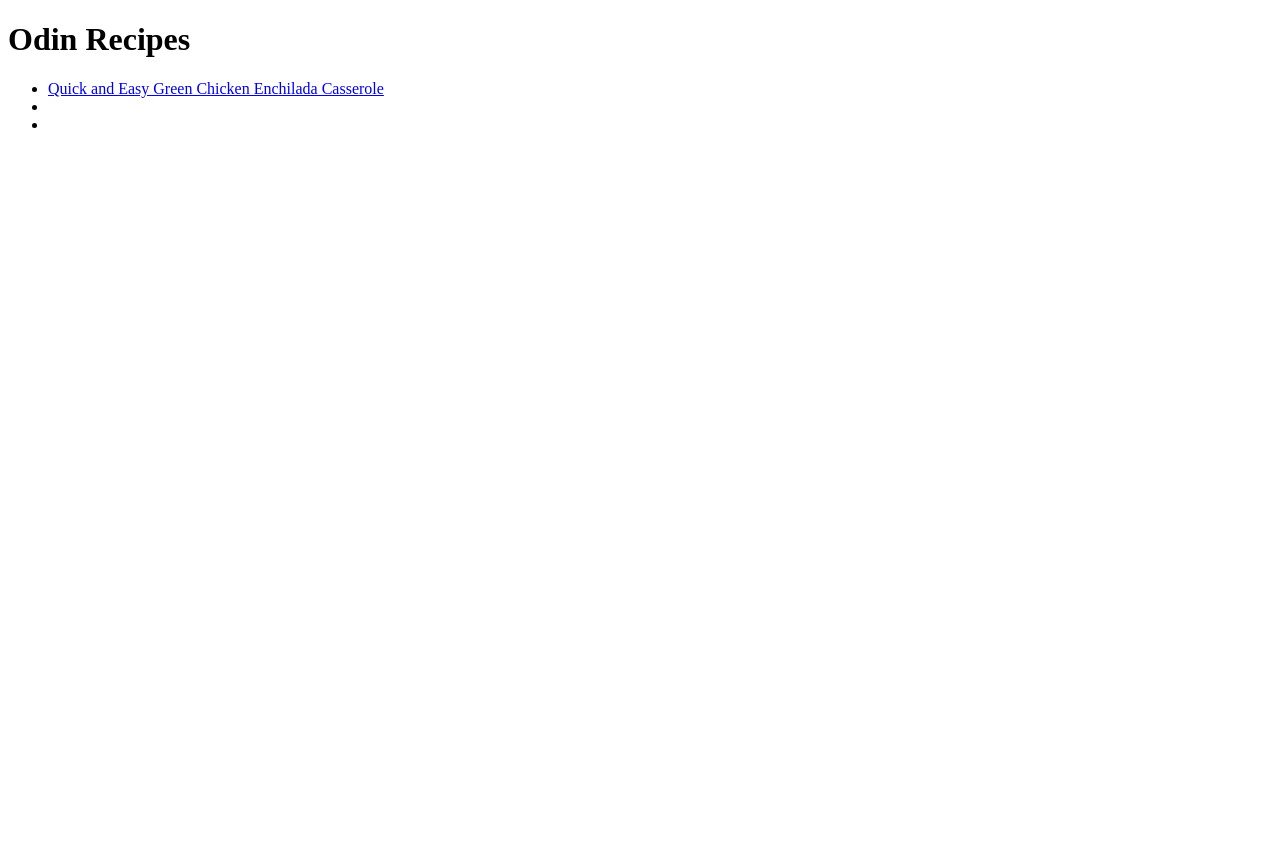
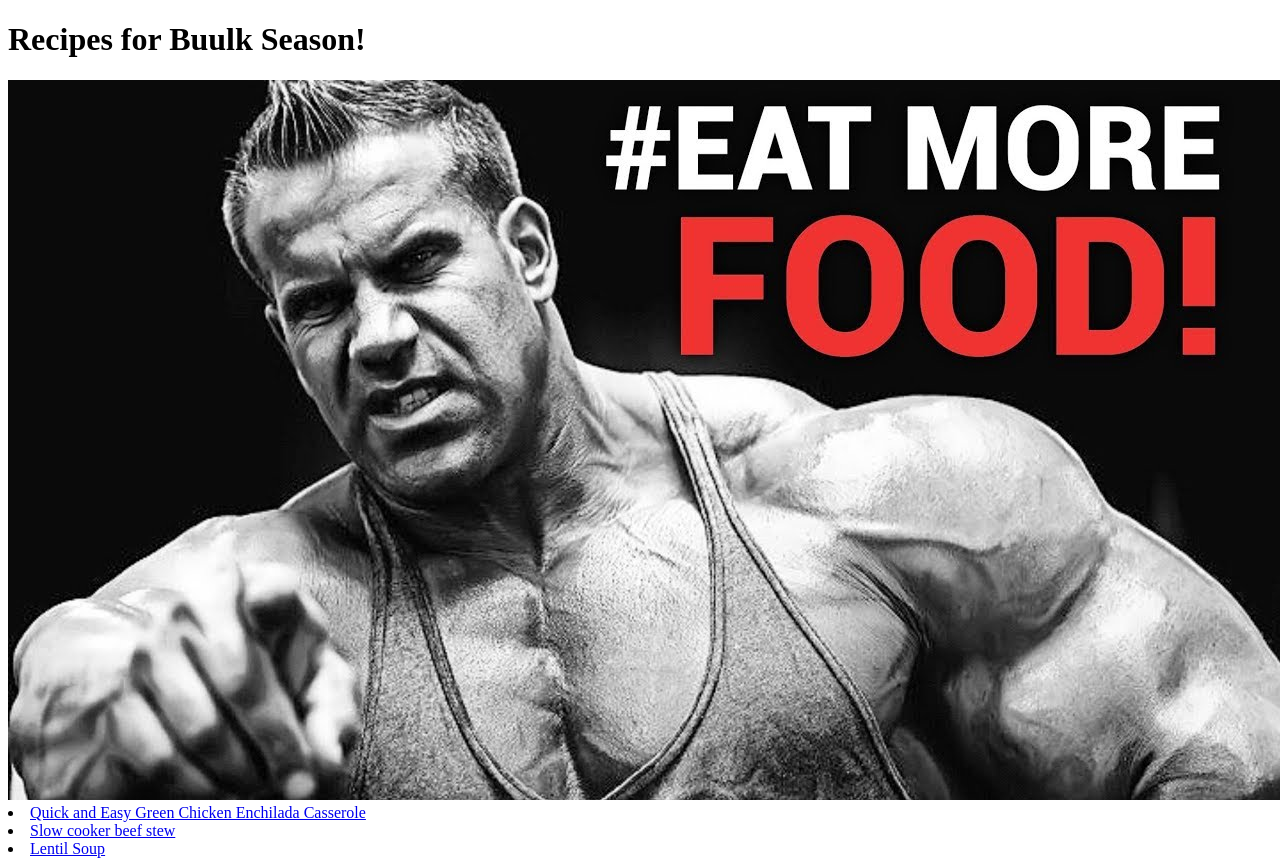
Before and after one commit to kennygonz/odin-recipes, a plain HTML site: page index.html in a window 1280 px wide. Before the commit the page ends 800 px from the top, so only its background shows below. Drawn offline with Linux system fonts and the light colour scheme.

Commit message:
images added

```diff
--- a/index.html
+++ b/index.html
@@ -7,11 +7,12 @@
     <title>Document</title>
 </head>
 <body>
-    <h1>Odin Recipes</h1>
+    <h1>Recipes for Buulk Season!</h1>
+    <img src="bulk.jpg"
     <ul>
         <li><a href="recipes/enchiladaz.html">Quick and Easy Green Chicken Enchilada Casserole</a></li>
-        <li><a href="recipes/beefstew.html"></a></li>
-        <li><a href="recipes/lentilz.html"></li>
+        <li><a href="recipes/beefstew.html">Slow cooker beef stew</a></li>
+        <li><a href="recipes/lentilz.html">Lentil Soup</li>
     </ul>
 </body>
 </html>
```
Also changed, not shown: bulk.jpg (added).
